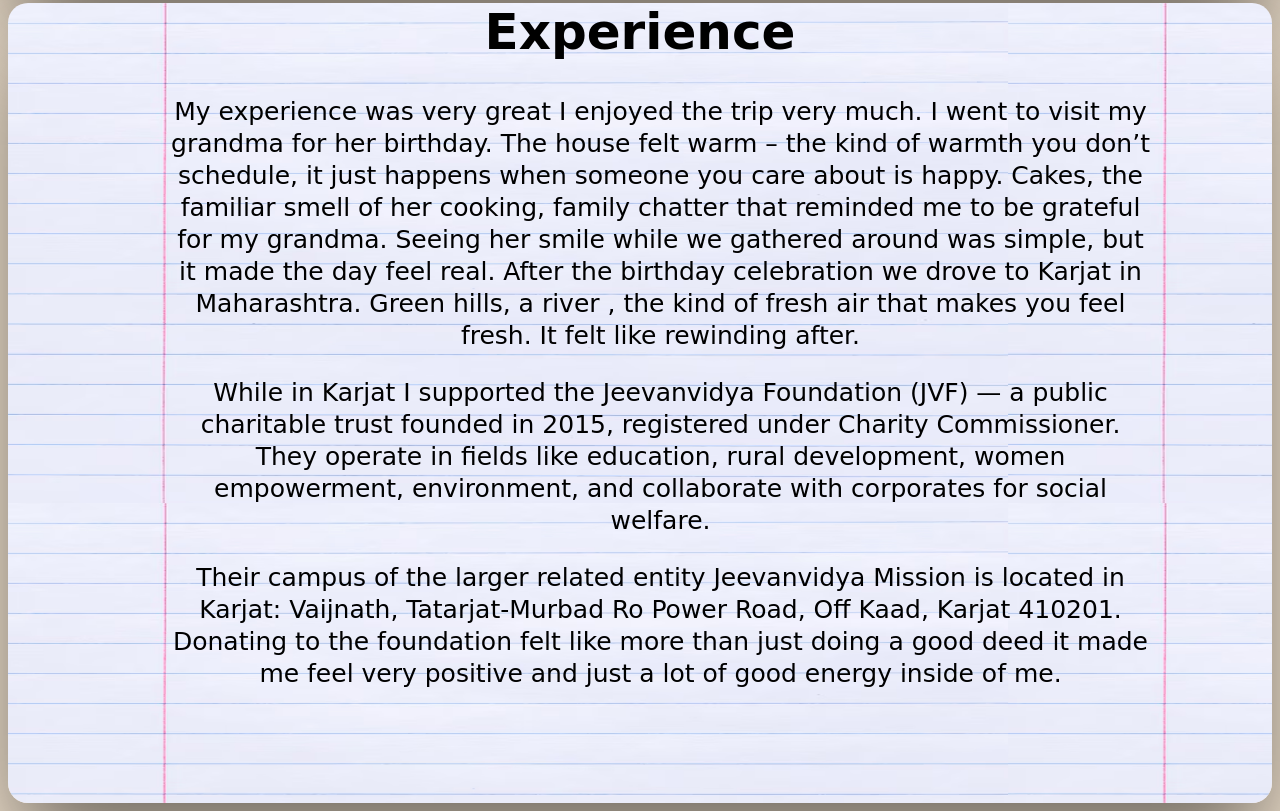
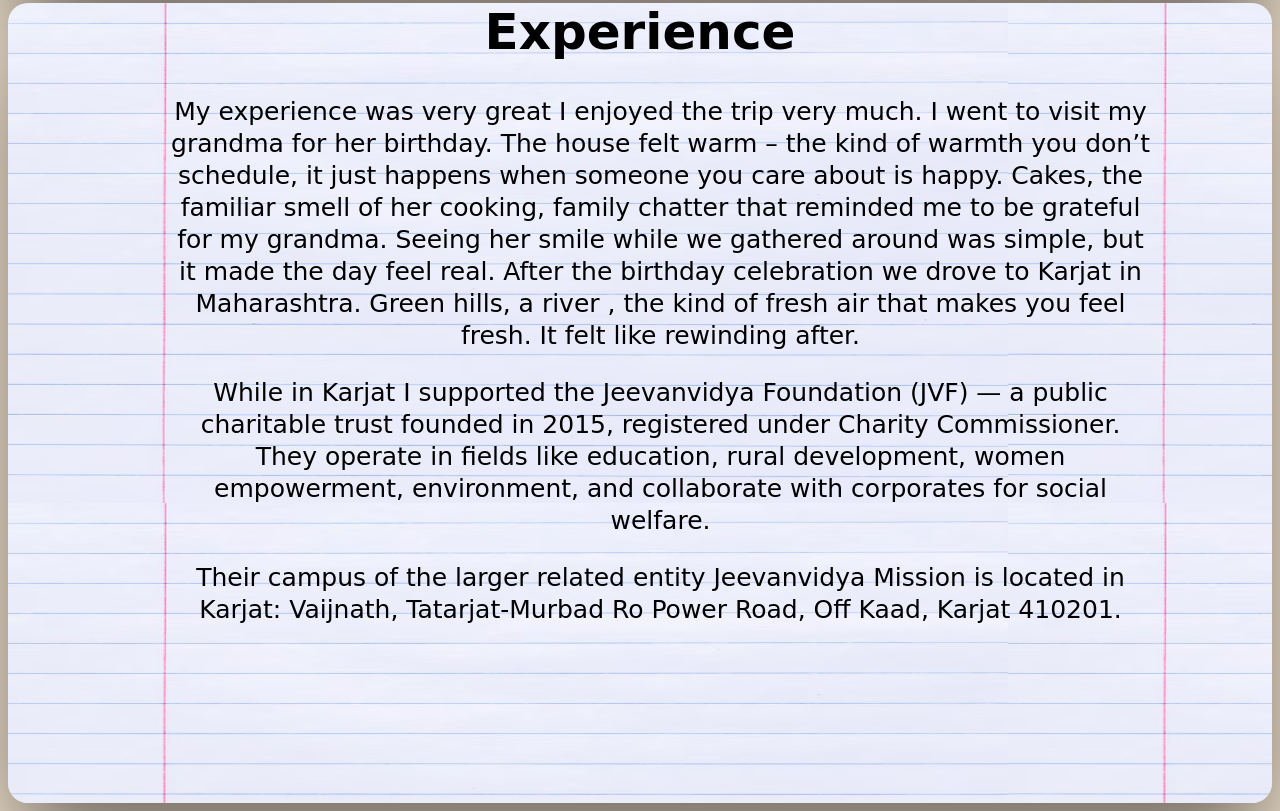
Before and after one commit to MGoradeCodes/HolidayActivities, a plain HTML site: page index.html in a window 1280 px wide. Shown: the part 1634-2445 px from the top of the page. Drawn offline with Linux system fonts and the light colour scheme.

Commit message:
very minor change

```diff
--- a/index.html
+++ b/index.html
@@ -43,8 +43,7 @@
 
             They operate in fields like education, rural development, women empowerment, environment, and collaborate with corporates for social welfare.</p>
             <p>Their campus of the larger related entity Jeevanvidya Mission is located in Karjat: Vaijnath, Tatarjat-Murbad Ro Power Road, Off Kaad, Karjat 410201.
-
-            Donating to the foundation felt like more than just doing a good deed it made me feel very positive and just a lot of good energy inside of me.</p>
+            </p>
         </div>
     </div>
 </body>
```
